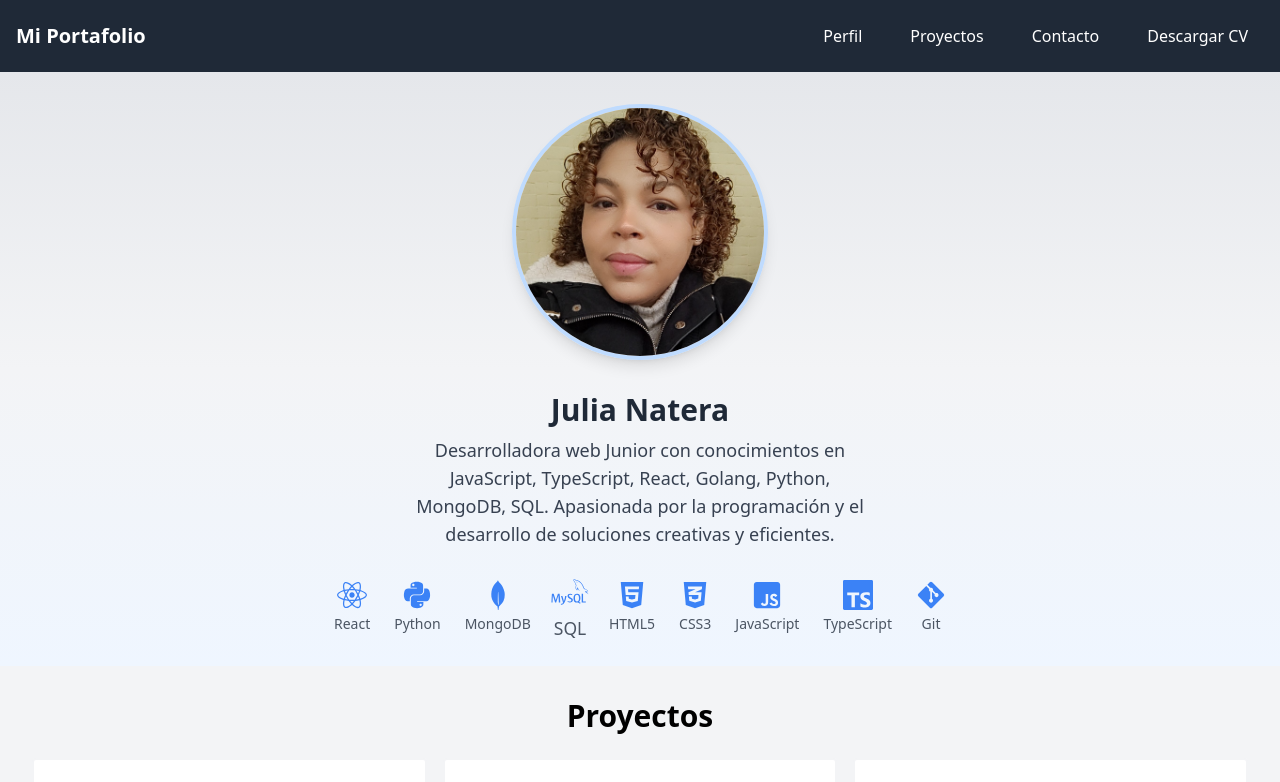
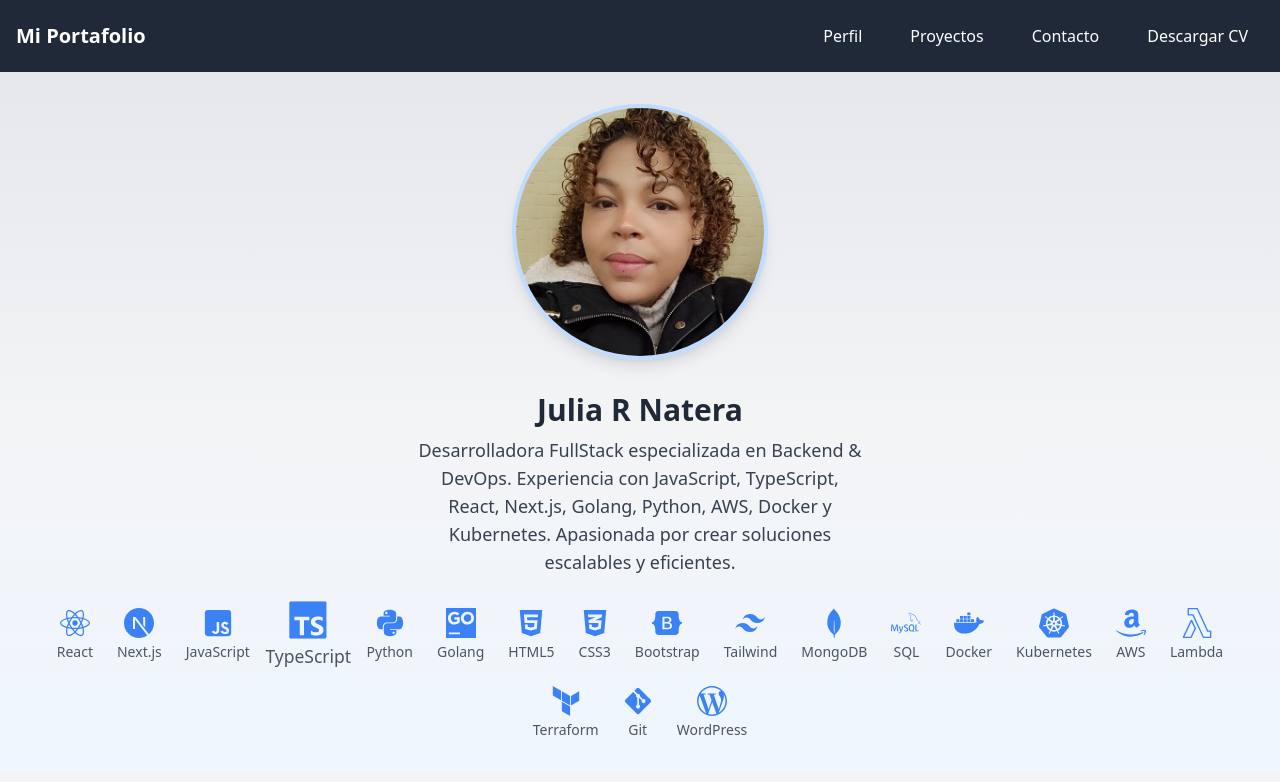
Before and after one commit to roxanatera/Portafolio, a React (Vite) app: page / in a window 1280 px wide. Shown: the top 782 px of the page. Built offline with nearby package versions, Linux system fonts and the light colour scheme; the HTML template or start-up script is replaced by a standard one.

Commit message:
Update cv

```diff
--- a/src/components/Navbar.jsx
+++ b/src/components/Navbar.jsx
@@ -31,7 +31,7 @@ function Navbar() {
 
   const handleConfirmDownload = () => {
     setIsModalOpen(false);
-    window.open("https://drive.google.com/file/d/1-6PNULMM1UGwnHXJE5oicFqf3l6t_KQ9/view?usp=drive_link", "_blank");
+    window.open("https://drive.google.com/file/d/1cFJv8GBpNdpjgpPO3iR1t2_u5EplpTaW/view?usp=drive_link", "_blank");
   };
 
 
--- a/src/components/Profile.jsx
+++ b/src/components/Profile.jsx
@@ -1,20 +1,51 @@
-import  { useState, useEffect } from 'react';
+import { useState, useEffect } from 'react';
 import PropTypes from 'prop-types';
 import profileImage from '../assets/profile.jpg';
-import { FaReact, FaPython, FaHtml5, FaCss3Alt, FaJsSquare, FaGitAlt } from 'react-icons/fa';
-import { SiTypescript, SiMongodb, SiMysql } from 'react-icons/si';
+import {
+  FaReact,
+  FaPython,
+  FaHtml5,
+  FaCss3Alt,
+  FaJsSquare,
+  FaGitAlt,
+  FaDocker
+} from 'react-icons/fa';
+import {
+  SiTypescript,
+  SiMongodb,
+  SiMysql,
+  SiNextdotjs,
+  SiGoland,
+  SiBootstrap,
+  SiTailwindcss,
+  SiKubernetes,
+  SiTerraform,
+  SiWordpress,
+  SiAwslambda,
+  SiAmazon
+} from 'react-icons/si';
 
 function Profile() {
   const technologies = [
     { icon: FaReact, label: "React" },
+    { icon: SiNextdotjs, label: "Next.js" },
+    { icon: FaJsSquare, label: "JavaScript" },
+    { icon: SiTypescript, label: "TypeScript" },
     { icon: FaPython, label: "Python" },
+    { icon: SiGoland, label: "Golang" },
+    { icon: FaHtml5, label: "HTML5" },
+    { icon: FaCss3Alt, label: "CSS3" },
+    { icon: SiBootstrap, label: "Bootstrap" },
+    { icon: SiTailwindcss, label: "Tailwind" },
     { icon: SiMongodb, label: "MongoDB" },
     { icon: SiMysql, label: "SQL" },
-    { icon: FaHtml5, label: "HTML5" },
-    { icon: FaCss3Alt, label: "CSS3" },
-    { icon: FaJsSquare, label: "JavaScript" },
-    { icon: SiTypescript, label: "TypeScript" },
+    { icon: FaDocker, label: "Docker" },
+    { icon: SiKubernetes, label: "Kubernetes" },
+    { icon: SiAmazon, label: "AWS" },
+    { icon: SiAwslambda, label: "Lambda" },
+    { icon: SiTerraform, label: "Terraform" },
     { icon: FaGitAlt, label: "Git" },
+    { icon: SiWordpress, label: "WordPress" },
   ];
 
   const [activeIndex, setActiveIndex] = useState(0);
@@ -34,20 +65,18 @@ function Profile() {
     >
       {/* Imagen de Perfil */}
       <div className="relative w-32 h-32 sm:w-48 sm:h-48 md:w-56 md:h-56 lg:w-64 lg:h-64 mb-4 z-10">
-      <img
-  src={profileImage}
-  alt="Julia Natera"
-  className="w-full h-full object-cover rounded-full shadow-lg border-4 border-blue-200 transition-transform duration-300 hover:scale-105"
-/>
-
+        <img
+          src={profileImage}
+          alt="Julia Natera"
+          className="w-full h-full object-cover rounded-full shadow-lg border-4 border-blue-200 transition-transform duration-300 hover:scale-105"
+        />
       </div>
 
       {/* Información Personal */}
       <div className="z-10">
-        <h2 className="text-3xl font-bold text-gray-800 mt-4">Julia Natera</h2>
+        <h2 className="text-3xl font-bold text-gray-800 mt-4">Julia R Natera</h2>
         <p className="text-lg text-gray-700 mt-2 max-w-md">
-          Desarrolladora web Junior con conocimientos en JavaScript, TypeScript, React, Golang, Python, MongoDB, SQL.
-          Apasionada por la programación y el desarrollo de soluciones creativas y eficientes.
+          Desarrolladora FullStack especializada en Backend & DevOps. Experiencia con JavaScript, TypeScript, React, Next.js, Golang, Python, AWS, Docker y Kubernetes. Apasionada por crear soluciones escalables y eficientes.
         </p>
       </div>
 
```
